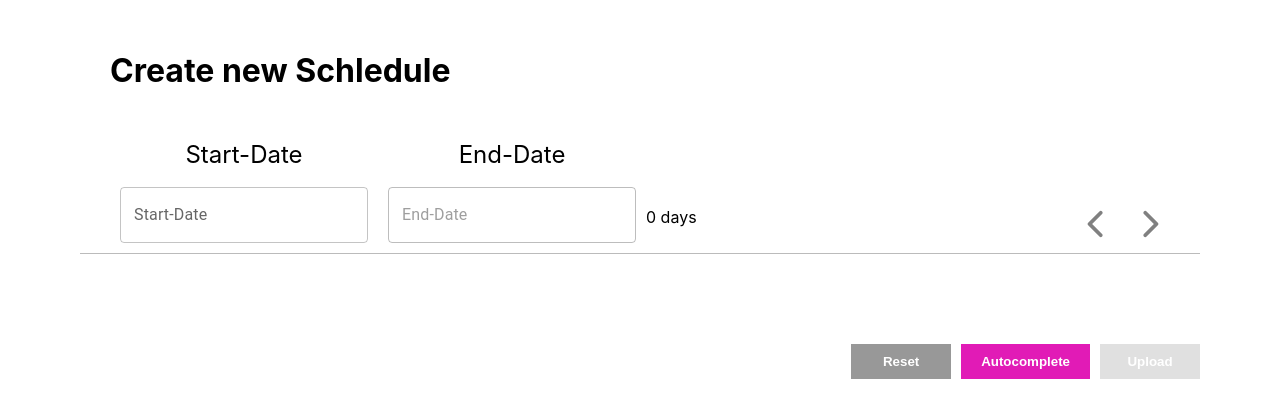
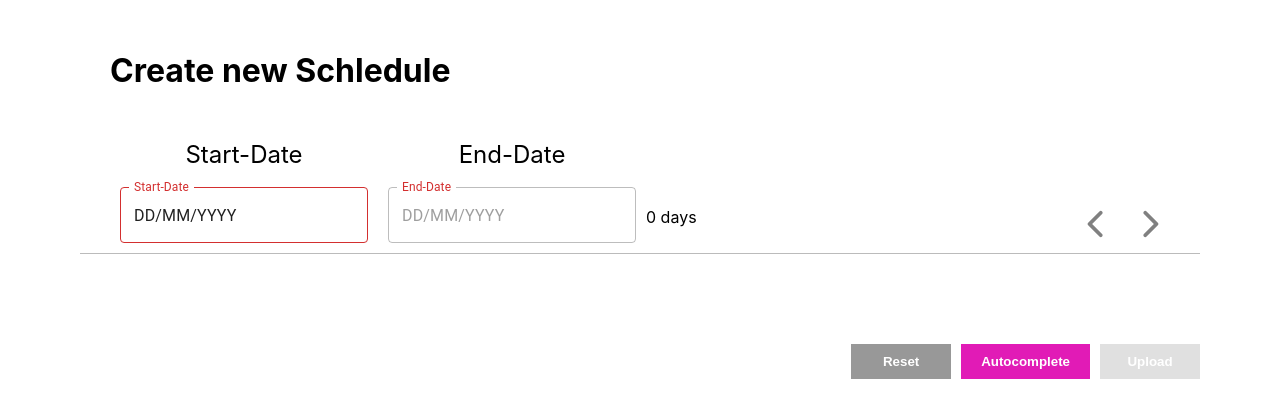
Before and after one commit to sony96/scheduler, a React (Create React App) app: page / in a window 1280 px wide. Shown: the top 418 px of the page. Built offline with nearby package versions, Linux system fonts and the light colour scheme.

Commit message:
reset calendat on checkout

```diff
--- a/src/App.module.scss
+++ b/src/App.module.scss
@@ -4,7 +4,7 @@
 }
 
 .actions {
-  padding-top: 30px;
+  padding: 30px 0;
   display: flex;
   justify-content: flex-end;
 
--- a/src/App.tsx
+++ b/src/App.tsx
@@ -22,8 +22,8 @@ import Modal from "./components/Modal";
 
 function App() {
   const calendarRef = useRef<HTMLDivElement>(null);
-  const [startDate, setStartDate] = useState<string>("");
-  const [endDate, setEndDate] = useState<string>("");
+  const [startDate, setStartDate] = useState<string | null>(null);
+  const [endDate, setEndDate] = useState<string | null>(null);
   const [dates, setDates] = useState<SchedulerDate[]>([]);
   const [autoDates, setAutoDates] = useState<SchedulerDate[]>([]);
   const [isAutocompleteUsed, setIsAutocompleteUsed] = useState<boolean>(false);
@@ -93,7 +93,6 @@ function App() {
         });
 
         setDates(result);
-
         return;
       }
 
@@ -209,8 +208,8 @@ function App() {
   };
 
   const handleResetApp = () => {
-    setStartDate("");
-    setEndDate("");
+    setStartDate(null);
+    setEndDate(null);
     setDates([]);
   };
 
--- a/src/components/DatePicker/DatePicker.tsx
+++ b/src/components/DatePicker/DatePicker.tsx
@@ -4,11 +4,13 @@ import { DemoContainer } from "@mui/x-date-pickers/internals/demo";
 import { AdapterDayjs } from "@mui/x-date-pickers/AdapterDayjs";
 import { LocalizationProvider } from "@mui/x-date-pickers/LocalizationProvider";
 import { DatePicker as DatePickerMui } from "@mui/x-date-pickers/DatePicker";
+import dayjs from "dayjs";
 
 import { DatePickerProps } from "./DatePicker.types";
 
 const DatePicker: React.FC<DatePickerProps> = ({
   title,
+  value,
   setDate,
   disabled,
   className,
@@ -20,6 +22,7 @@ const DatePicker: React.FC<DatePickerProps> = ({
       <LocalizationProvider dateAdapter={AdapterDayjs}>
         <DemoContainer components={["DatePicker"]}>
           <DatePickerMui
+            value={dayjs(value)}
             label={title}
             onChange={({ $d }: any) => setDate($d)}
             disabled={disabled}
--- a/src/components/DatePicker/DatePicker.types.ts
+++ b/src/components/DatePicker/DatePicker.types.ts
@@ -1,5 +1,6 @@
 export type DatePickerProps = {
   title: string;
+  value: string | null;
   setDate: (date: string) => void;
   disabled?: boolean;
   className?: string;
--- a/src/components/Header/Header.tsx
+++ b/src/components/Header/Header.tsx
@@ -55,6 +55,7 @@ const Header: React.FC<HeaderProps> = ({
       <div className={styles.headerContent}>
         <div className={styles.datePickers}>
           <DatePicker
+            value={startDate}
             className={styles.picker}
             title="Start-Date"
             setDate={(date) => {
@@ -63,6 +64,7 @@ const Header: React.FC<HeaderProps> = ({
           />
 
           <DatePicker
+            value={endDate}
             className={styles.picker}
             title="End-Date"
             setDate={(date) => handleDate(date, DATE_TYPE.END)}
@@ -87,7 +89,10 @@ const Header: React.FC<HeaderProps> = ({
             />
           </button>
 
-          <button disabled={daysCount <= 7} onClick={() => onScroll(SCROLL_DIRECTION.RIGHT)}>
+          <button
+            disabled={daysCount <= 7}
+            onClick={() => onScroll(SCROLL_DIRECTION.RIGHT)}
+          >
             <img
               src={RightArrow}
               alt="right arrow"
--- a/src/components/Header/Header.types.ts
+++ b/src/components/Header/Header.types.ts
@@ -1,9 +1,9 @@
 import { SCROLL_DIRECTION } from "../../App.constants";
 
 export type HeaderProps = {
-  startDate: string;
+  startDate: string | null;
   setStartDate: (date: string) => void;
-  endDate: string;
+  endDate: string | null;
   setEndDate: (date: string) => void;
   onScroll: (direction: SCROLL_DIRECTION) => void;
   daysCount: number;
```
